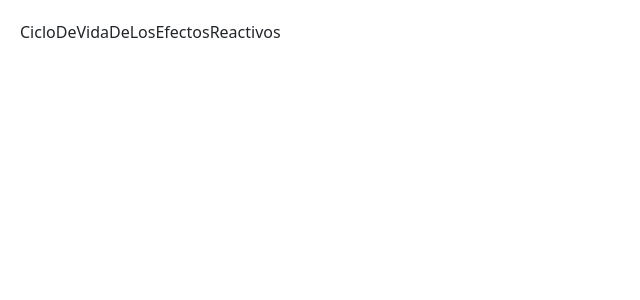
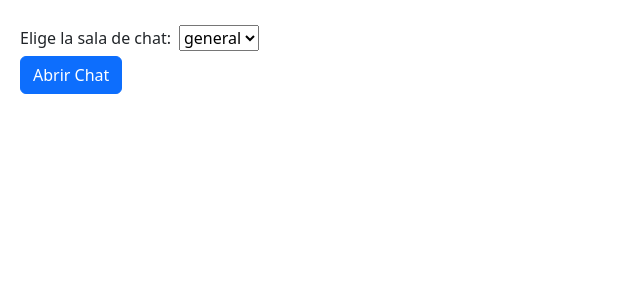
Before and after one commit to dgutierrez21/Learning-ReactJS--React-Docs, a React (Vite) app in the folder 01-learn/: page / in a window 1280 px wide. Shown: the top 300 px of the page, without its empty margins (0-640 px from the left). Built offline with nearby package versions, Linux system fonts and the light colour scheme.

Commit message:
Cómo verifica React que tu efecto puede volver a sincronizarse

```diff
--- a/01-learn/src/05-puertas-de-escape/05-Ciclo-de-vida-de-los-efectos-reactivos/CicloDeVidaDeLosEfectosReactivos.jsx
+++ b/01-learn/src/05-puertas-de-escape/05-Ciclo-de-vida-de-los-efectos-reactivos/CicloDeVidaDeLosEfectosReactivos.jsx
@@ -1,5 +1,9 @@
+import { ChatApp } from "./chatApp/ChatApp";
+
 export const CicloDeVidaDeLosEfectosReactivos = () => {
   return (
-    <div>CicloDeVidaDeLosEfectosReactivos</div>
-  )
-}
+    <>
+      <ChatApp />
+    </>
+  );
+};
--- /dev/null
+++ b/01-learn/src/05-puertas-de-escape/05-Ciclo-de-vida-de-los-efectos-reactivos/chatApp/ChatApp.jsx
@@ -0,0 +1,50 @@
+import { useEffect, useState } from "react";
+import { crearConexion } from "./chat";
+
+const urlServidor = "https://localhost:1234";
+
+export const ChatApp = () => {
+  const [salaId, setSalaId] = useState("general");
+  const [mostrando, setMostrando] = useState(false);
+  return (
+    <>
+      <label htmlFor="salas">
+        Elige la sala de chat:
+        <select
+          className="ms-2"
+          value={salaId}
+          onChange={(e) => setSalaId(e.target.value)}
+          name="salas"
+          id="salas"
+        >
+          <option value="general">general</option>
+          <option value="viajes">viajes</option>
+          <option value="musica">musica</option>
+        </select>
+      </label>
+
+      <button
+        onClick={() => setMostrando(!mostrando)}
+        className="btn btn-primary"
+      >
+        {mostrando ? "Cerrar Chat" : "Abrir Chat"}
+      </button>
+
+      {mostrando && <hr />}
+
+      {mostrando && <SalaDeChat salaId={salaId} />}
+    </>
+  );
+};
+
+function SalaDeChat({ salaId }) {
+  useEffect(() => {
+    const conexion = crearConexion(urlServidor, salaId);
+
+    conexion.conectar();
+
+    return () => conexion.desconectar();
+  }, [salaId]);
+
+  return <h1>¡Bienvenido a la sala {salaId}!</h1>;
+}
--- /dev/null
+++ b/01-learn/src/05-puertas-de-escape/05-Ciclo-de-vida-de-los-efectos-reactivos/chatApp/chat.js
@@ -0,0 +1,10 @@
+export function crearConexion(urlServidor, salaId) {
+  return {
+    conectar() {
+      console.log(`✅Conectando a ${salaId} en ${urlServidor}...`);
+    },
+    desconectar() {
+      console.log(`❌ Desconectando de ${salaId} en ${urlServidor}...`);
+    },
+  };
+}
```
Also changed, not shown: 01-learn/src/05-puertas-de-escape/05-Ciclo-de-vida-de-los-efectos-reactivos/CicloDeVidaDeLosEfectosReactivos.txt.
